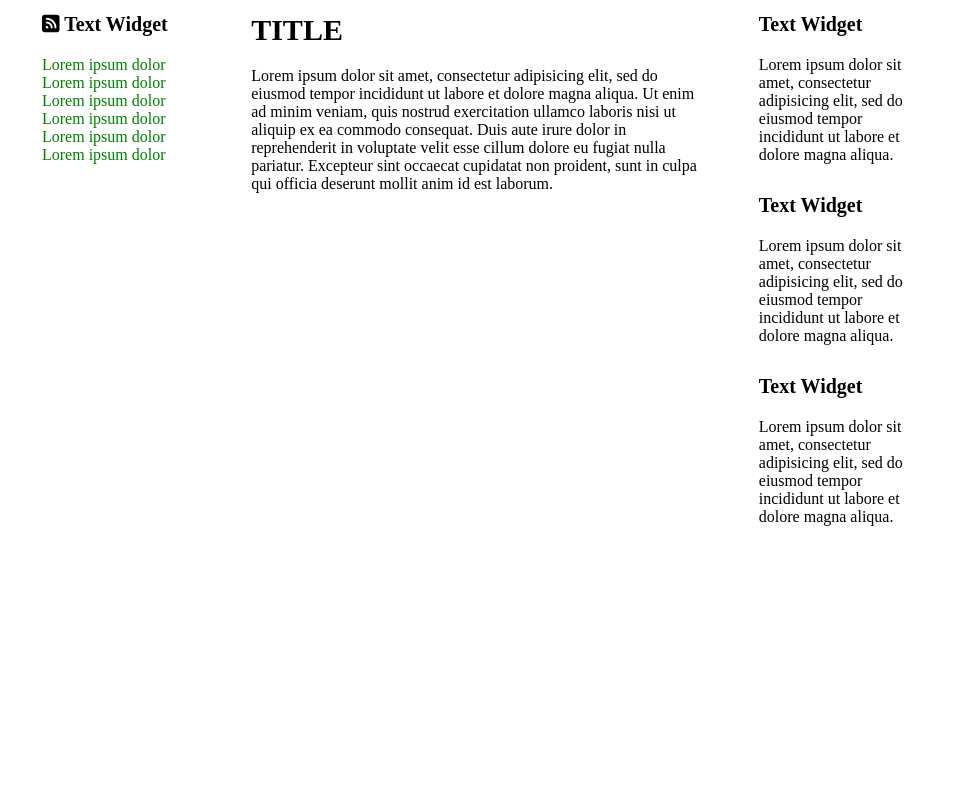
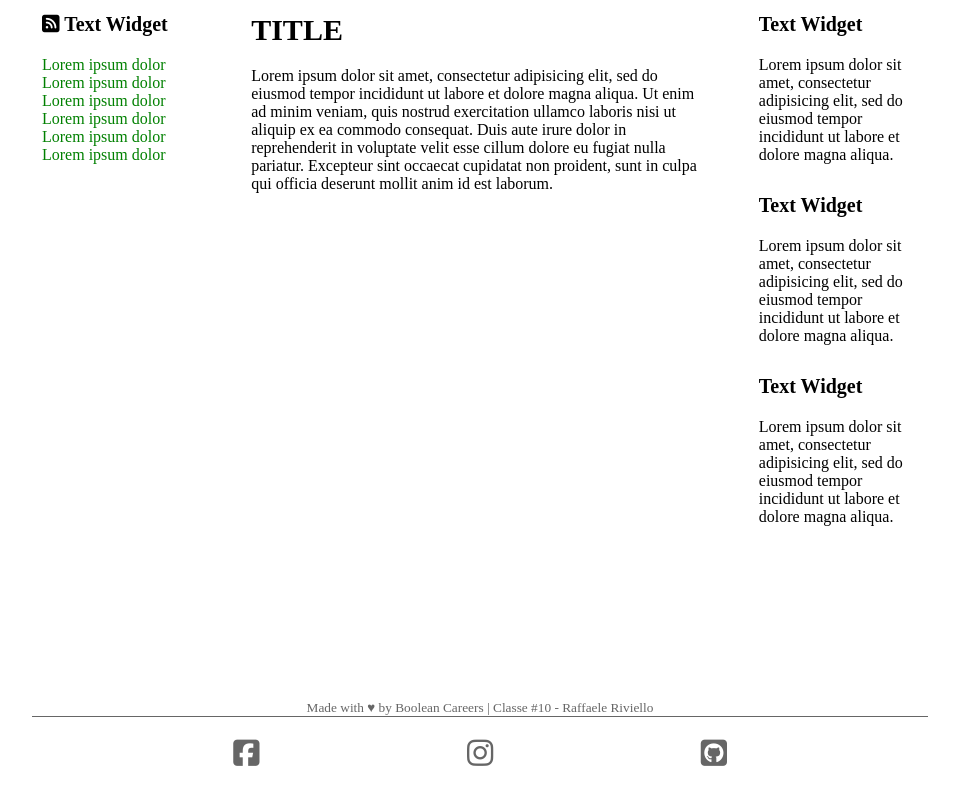
Before and after one commit to McRafee/htmlcss-struttura-wp, a plain HTML site: page index.html in a window 1280 px wide. Shown: the part 367-1172 px from the top of the page, without its empty margins (160-1119 px from the left). Drawn offline with Linux system fonts and the light colour scheme.

Commit message:
aggiunto footer

```diff
--- a/css/style.css
+++ b/css/style.css
@@ -134,3 +134,31 @@ h6 {
 .widget li {
     list-style-type:none;
 }
+/* footer */
+.footer {
+    width: 70%;
+    height: 100px;
+    margin: 0 auto;
+    padding-top: 5px;
+    border-radius: 3px;
+    background-color: white;
+    text-align: center;
+}
+
+.footer small {
+    color: #666666;
+}
+
+.footertext {
+    border-bottom: 1px solid #666666;
+}
+
+.social {
+    color: #666666;
+    padding: 20px;
+    font-size: 30px;
+}
+
+.fab {
+    padding: 0 100px;
+}
--- a/index.html
+++ b/index.html
@@ -67,7 +67,16 @@
                 </div>
             </main>
             <footer>
-
+                <div class="footer">
+                    <div class="footertext">
+                        <small>Made with &hearts; by Boolean Careers | Classe #10 - Raffaele Riviello</small>
+                    </div>
+                    <div class="social">
+                        <i class="fab fa-facebook-square"></i>
+                        <i class="fab fa-instagram"></i>
+                        <i class="fab fa-github-square"></i>
+                    </div>
+                </div>
             </footer>
         </div>
     </body>
```
